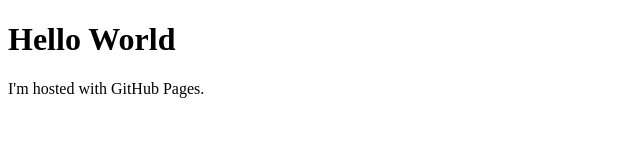
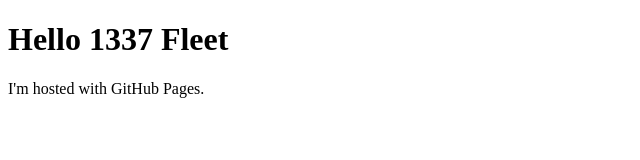
Before and after one commit to fnmfleet/fnmfleet.github.io, a plain HTML site: page index.html in a window 1280 px wide. Shown: the whole page, without its empty margins (0-640 px from the left). Drawn offline with Linux system fonts and the light colour scheme.

Commit message:
second commit

```diff
--- a/index.html
+++ b/index.html
@@ -1,7 +1,7 @@
 <!DOCTYPE html>
 <html>
 <body>
-<h1>Hello World</h1>
+<h1>Hello 1337 Fleet</h1>
 <p>I'm hosted with GitHub Pages.</p>
 </body>
 </html>
```
